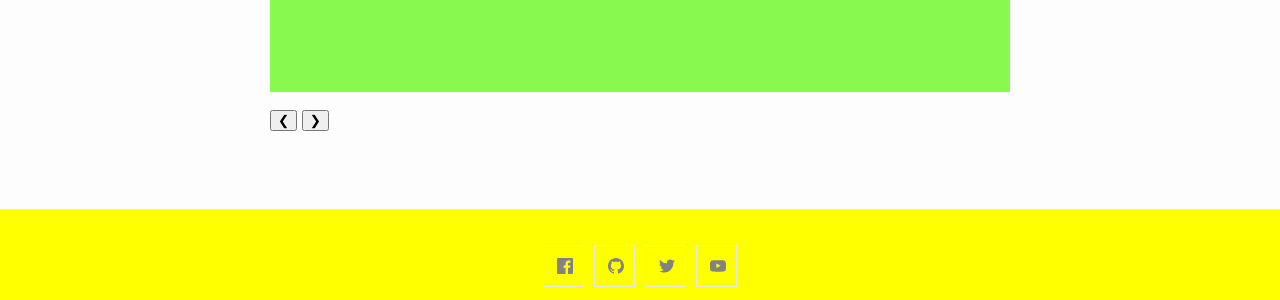
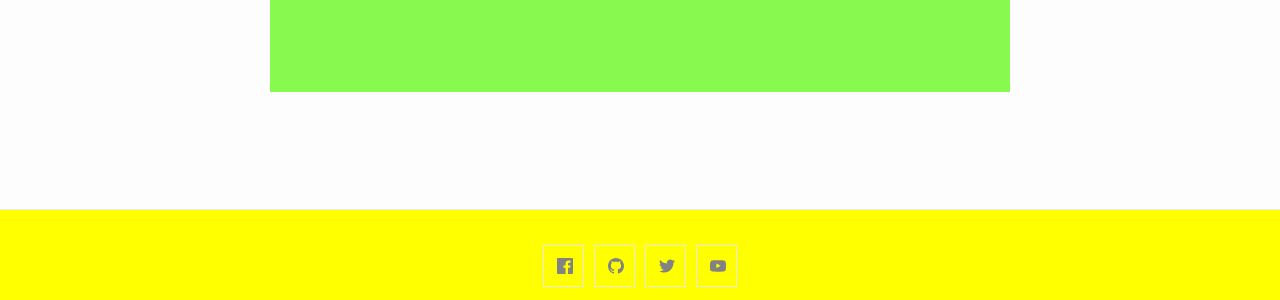
Before and after one commit to awkologist/dummie, a Jekyll site: the page built from weiteres.md, in a window 1280 px wide. Shown: the part 578-878 px from the top of the page. Built offline with Jekyll 4.4.1, drawn with Linux system fonts in a browser that asks for light colours; Markdown is read by kramdown in place of the engine named in the settings.

Commit message:
Update weiteres.md

```diff
--- a/weiteres.md
+++ b/weiteres.md
@@ -10,14 +10,12 @@
 .dummieAbb {display:none;}
 </style>
 
-<img class="dummieAbb" src="/dummie/images/abb-dummies.001.png">
-<img class="dummieAbb" src="/dummie/images/abb-dummies.002.png">
-<img class="dummieAbb" src="/dummie/images/abb-dummies.003.png">
-<img class="dummieAbb" src="/dummie/images/abb-dummies.004.png">
-<img class="dummieAbb" src="/dummie/images/abb-dummies.005.png">
+<img class="dummieAbb" src="/dummie/images/abb-dummies.001.png" onclick="plusDivs(+1)">
+<img class="dummieAbb" src="/dummie/images/abb-dummies.002.png" onclick="plusDivs(+1)">
+<img class="dummieAbb" src="/dummie/images/abb-dummies.003.png" onclick="plusDivs(+1)">
+<img class="dummieAbb" src="/dummie/images/abb-dummies.004.png" onclick="plusDivs(+1)">
+<img class="dummieAbb" src="/dummie/images/abb-dummies.005.png" onclick="plusDivs(+1)">
 
-<button class="w3-button w3-display-left" onclick="plusDivs(-1)">&#10094;</button>
-<button class="w3-button w3-display-right" onclick="plusDivs(+1)">&#10095;</button>
 
 <script>
 var slideIndex = 1;
```
